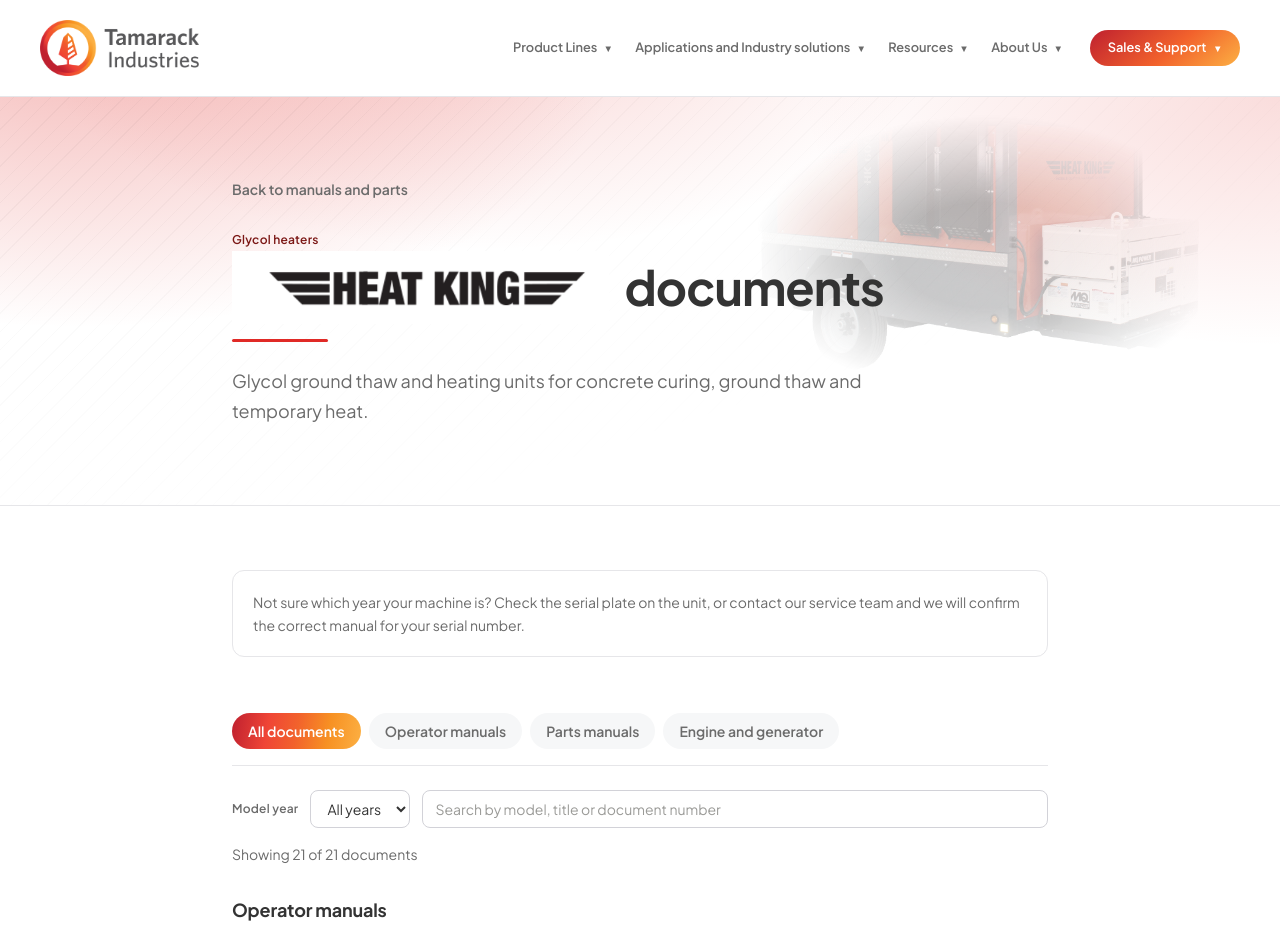
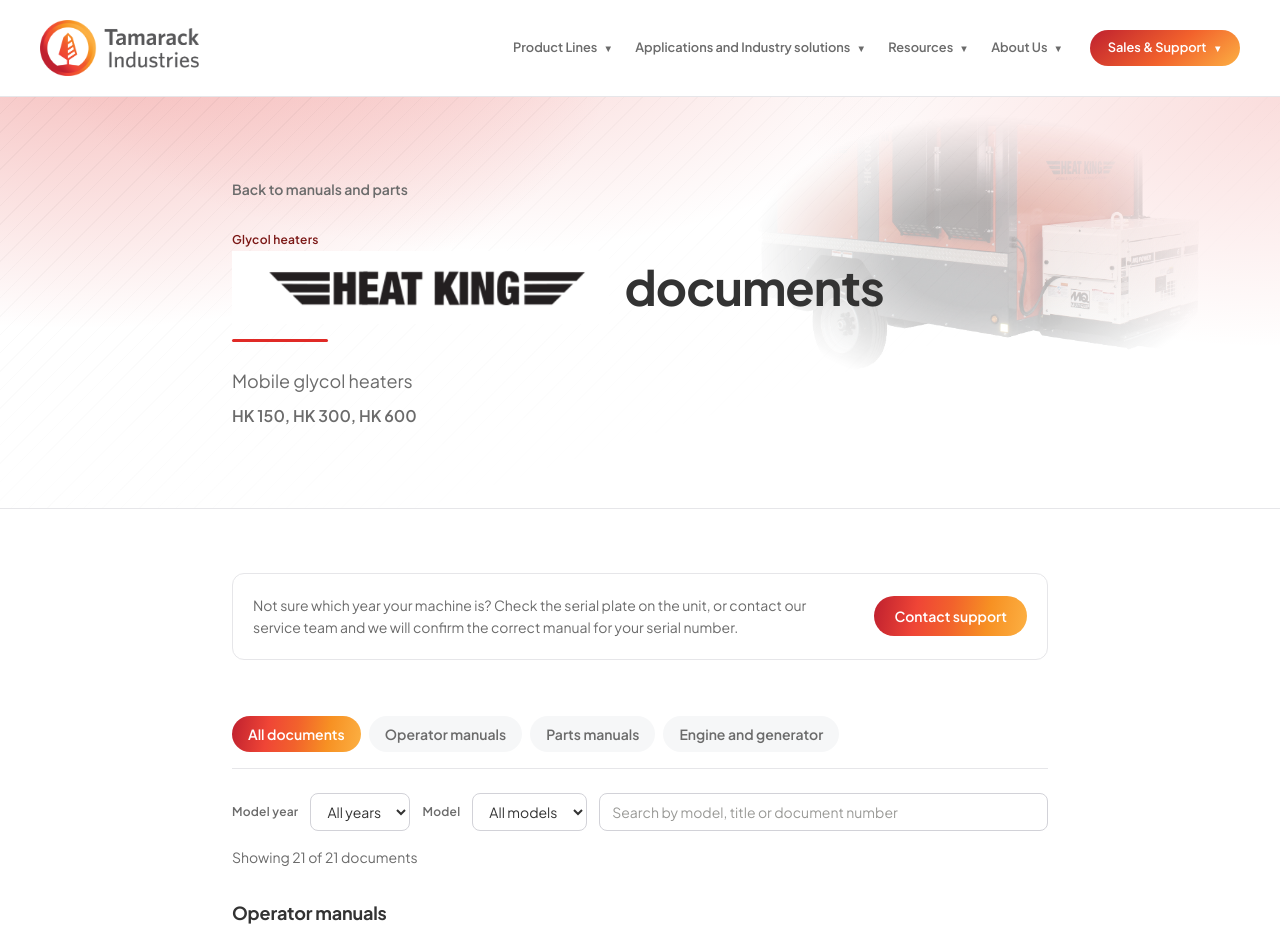
Before and after one commit to ryan-mckee-64/tamarack-website, a Next.js app: page /manuals/heat-king in a window 1280 px wide. Shown: the top 940 px of the page. Built offline with nearby package versions, Linux system fonts and the light colour scheme.

Commit message:
Updates to texts from sarah

```diff
--- a/app/manuals/[slug]/page.tsx
+++ b/app/manuals/[slug]/page.tsx
@@ -97,16 +97,27 @@
           <p className="mt-6 max-w-2xl text-lg leading-relaxed text-[color:var(--ink-dim)]">
             {product.summary}
           </p>
+          {product.modelsLabel && (
+            <p className="mt-2 text-base font-semibold text-[color:var(--ink-dim)]">
+              {product.modelsLabel}
+            </p>
+          )}
         </div>
       </section>
 
       <section className="mx-auto max-w-4xl px-6 py-16 md:px-10">
-        <div className="rounded-xl border border-[color:var(--line)] bg-[var(--surface)] p-5">
+        <div className="rounded-xl border border-[color:var(--line)] bg-[var(--surface)] p-5 sm:flex sm:items-center sm:justify-between sm:gap-6">
           <p className="text-sm leading-relaxed text-[color:var(--ink-dim)]">
             Not sure which year your machine is? Check the serial plate on the
             unit, or contact our service team and we will confirm the correct
             manual for your serial number.
           </p>
+          <Link
+            href="/contact/support"
+            className="brand-gradient mt-4 inline-block shrink-0 whitespace-nowrap rounded-full px-5 py-2.5 text-sm font-semibold text-white transition hover:opacity-90 sm:mt-0"
+          >
+            Contact support
+          </Link>
         </div>
 
         <div className="mt-14">
--- a/app/manuals/page.tsx
+++ b/app/manuals/page.tsx
@@ -5,9 +5,9 @@
 import LineName from "@/components/product/LineName";
 
 export const metadata: Metadata = {
-  title: "Manuals & Parts | Tamarack Industries",
+  title: "Operator and Parts Manuals | Tamarack Industries",
   description:
-    "Brochures, operator manuals and parts manuals for every Tamarack product line, organized by model year.",
+    "Operator manuals and parts manuals for every Tamarack product line. Select the product line, then filter for your model.",
 };
 
 // The manual pages borrow each line's colour from the Product Lines data
@@ -33,13 +33,12 @@
         <div className="relative z-10 mx-auto max-w-[1280px] px-6 py-20 md:px-10 md:py-24">
           <p className="tech-label text-[color:var(--ember)]">Support</p>
           <h1 className="font-display mt-3 text-4xl font-extrabold tracking-[-0.03em] text-[color:var(--ink)] sm:text-5xl">
-            Manuals &amp; Parts
+            Operator and Parts Manuals
           </h1>
           <hr className="brand-rule mt-6 w-24" />
           <p className="mt-6 max-w-2xl text-lg leading-relaxed text-[color:var(--ink-dim)]">
-            Brochures, operator manuals and parts manuals for every Tamarack
-            product line. Select your product, then filter by the model year of
-            your machine to see the documents that apply to it.
+            Select the product line, then filter for your model to find
+            operator and parts manuals.
           </p>
         </div>
       </section>
@@ -69,9 +68,16 @@
                   <span className="line-card-chip w-fit rounded-full px-3 py-1 text-[0.68rem] font-semibold">
                     {product.family}
                   </span>
-                  <p className="mt-3 flex-1 text-sm leading-relaxed text-[color:var(--ink-dim)]">
-                    {product.summary}
-                  </p>
+                  <div className="mt-3 flex-1">
+                    <p className="text-sm leading-relaxed text-[color:var(--ink-dim)]">
+                      {product.summary}
+                    </p>
+                    {product.modelsLabel && (
+                      <p className="mt-1.5 text-sm font-semibold text-[color:var(--ink-dim)]">
+                        {product.modelsLabel}
+                      </p>
+                    )}
+                  </div>
                   <p className="mt-5 text-sm text-[color:var(--ink-faint)]">
                     {counts.total}{" "}
                     {counts.total === 1 ? "document" : "documents"}
--- a/components/manuals/ManualLibrary.tsx
+++ b/components/manuals/ManualLibrary.tsx
@@ -48,12 +48,12 @@
       <div className="flex flex-col-reverse items-start justify-between gap-4 sm:flex-row sm:items-start">
         <div>
           <p className="font-semibold text-[color:var(--ink)]">
-            Generator questions go to Multiquip
+            Questions regarding Multiquip generators
           </p>
           <p className="mt-2 max-w-xl text-sm leading-relaxed text-[color:var(--ink-dim)]">
-            The generator sets in our units are built by Multiquip.
-            For technical support, parts or warranty on the generator itself,
-            their team can help you faster than we can.
+            We use Multiquip generators on our machines. For questions
+            regarding technical support, parts, or warranty for the generator,
+            reach out to Multiquip directly.
           </p>
         </div>
 
@@ -111,6 +111,7 @@
 export default function ManualLibrary({ docs }: { docs: ProductDocument[] }) {
   const [tab, setTab] = useState<TabKey>("all");
   const [year, setYear] = useState<string>("all");
+  const [model, setModel] = useState<string>("all");
   const [query, setQuery] = useState("");
 
   const allYears = useMemo(() => {
@@ -119,11 +120,26 @@
     return [...set].sort((a, b) => b - a);
   }, [docs]);
 
+  // Built from the documents themselves, so a model only appears once there
+  // is something to show for it. Numeric collation keeps HK 600 after HK 150
+  // rather than sorting them as plain strings.
+  const allModels = useMemo(() => {
+    const set = new Set<string>();
+    docs.forEach((d) => (d.models ?? []).forEach((m) => set.add(m)));
+    return [...set].sort((a, b) =>
+      a.localeCompare(b, "en", { numeric: true, sensitivity: "base" }),
+    );
+  }, [docs]);
+
   const filtered = useMemo(() => {
     const q = query.trim().toLowerCase();
     return docs.filter((d) => {
       if (tab !== "all" && d.category !== tab) return false;
       if (year !== "all" && !d.years.includes(Number(year))) return false;
+      // A document with no models covers the whole line — a generic manual or
+      // a generator set — so it stays visible whichever model is picked.
+      if (model !== "all" && d.models?.length && !d.models.includes(model))
+        return false;
       if (!q) return true;
       const haystack = [d.title, d.variant, d.documentNumber, d.revision]
         .filter(Boolean)
@@ -131,7 +147,7 @@
         .toLowerCase();
       return haystack.includes(q);
     });
-  }, [docs, tab, year, query]);
+  }, [docs, tab, year, model, query]);
 
   const grouped = useMemo(() => {
     return categoryOrder
@@ -142,7 +158,8 @@
       .filter((g) => g.items.length > 0);
   }, [filtered]);
 
-  const isFiltered = tab !== "all" || year !== "all" || query.trim() !== "";
+  const isFiltered =
+    tab !== "all" || year !== "all" || model !== "all" || query.trim() !== "";
 
   return (
     <div>
@@ -188,6 +205,30 @@
           </select>
         </div>
 
+        {allModels.length > 0 && (
+          <div className="flex items-center gap-3">
+            <label
+              htmlFor="model"
+              className="tech-label whitespace-nowrap text-[color:var(--ink-dim)]"
+            >
+              Model
+            </label>
+            <select
+              id="model"
+              value={model}
+              onChange={(e) => setModel(e.target.value)}
+              className="rounded-lg border border-[color:var(--line-strong)] bg-white px-3 py-2 text-sm text-[color:var(--ink)] outline-none focus:border-[color:var(--orange)]"
+            >
+              <option value="all">All models</option>
+              {allModels.map((m) => (
+                <option key={m} value={m}>
+                  {m}
+                </option>
+              ))}
+            </select>
+          </div>
+        )}
+
         <input
           type="search"
           value={query}
@@ -206,6 +247,7 @@
             onClick={() => {
               setTab("all");
               setYear("all");
+              setModel("all");
               setQuery("");
             }}
             className="text-sm font-semibold text-[color:var(--orange)] underline underline-offset-4"
@@ -221,8 +263,8 @@
             No documents match that selection
           </p>
           <p className="mt-2 text-sm text-[color:var(--ink-dim)]">
-            Try a different model year, or contact our service team and we will
-            locate the correct manual for your serial number.
+            Try a different model or model year, or contact our service team
+            and we will locate the correct manual for your serial number.
           </p>
         </div>
       ) : (
--- a/lib/manuals.ts
+++ b/lib/manuals.ts
@@ -6,6 +6,12 @@
   category: DocumentCategory;
   title: string;
   variant?: string;
+  /**
+   * Models this document covers, used by the model filter. Leave it off for
+   * anything that applies to the whole line — a generic manual or a generator
+   * set — so those stay visible whichever model is selected.
+   */
+  models?: string[];
   documentNumber?: string;
   revision?: string;
   years: number[];
@@ -18,6 +24,12 @@
   name: string;
   family: string;
   summary: string;
+  /**
+   * Model numbers shown under the summary, on both the manuals index card and
+   * the line's own manuals page. Optional — a line with no published model
+   * numbers just omits the line.
+   */
+  modelsLabel?: string;
   /**
    * Machine shot faded in behind the page header. Optional — a product
    * without one simply gets the plain white header.
@@ -75,8 +87,8 @@
     slug: "heat-king",
     name: "Heat King",
     family: "Glycol heaters",
-    summary:
-      "Glycol ground thaw and heating units for concrete curing, ground thaw and temporary heat.",
+    summary: "Mobile glycol heaters",
+    modelsLabel: "HK 150, HK 300, HK 600",
     heroImage: "/images/heat-king.png",
     heroTop: -17,
   },
@@ -84,8 +96,8 @@
     slug: "thawzall-xhr",
     name: "Thawzall XHR",
     family: "Flameless and glycol heat",
-    summary:
-      "Flameless air heaters and combination units built for enclosed and sensitive work areas.",
+    summary: "Flameless heaters and mobile glycol heaters",
+    modelsLabel: "TCH 250, XHR 700, XHR 475, E-XHR 100",
     heroImage: "/images/thawzall.png",
     heroTop: -17,
   },
@@ -93,8 +105,7 @@
     slug: "renegade",
     name: "Renegade",
     family: "Subcompact tractor loader backhoe",
-    summary:
-      "Subcompact tractor loader backhoe sized for tight access work and utility trenching.",
+    summary: "Subcompact tractor loader backhoes",
     heroImage: "/images/renegade.png",
     heroTop: -56,
   },
@@ -102,8 +113,8 @@
     slug: "mud-dog",
     name: "Mud Dog",
     family: "Concrete power buggy",
-    summary:
-      "Concrete power buggies for moving material across rough and confined job sites.",
+    summary: "Concrete buggies",
+    modelsLabel: "CB-1600, CB-1600E",
     heroImage: "/images/muddog.png",
     heroTop: -5,
   },
@@ -111,16 +122,14 @@
     slug: "yard-dog",
     name: "Yard Dog",
     family: "Trailer mover",
-    summary:
-      "Trailer movers for repositioning loaded trailers in yards and staging areas.",
+    summary: "Trailer movers",
     heroImage: "/images/yarddog.png",
   },
   {
     slug: "maverick",
     name: "Maverick",
     family: "Site sweeper",
-    summary:
-      "Site sweepers for dust control and surface cleanup on active job sites.",
+    summary: "Site sweepers",
     heroImage: "/images/maverick.png",
     heroTop: -56,
   },
@@ -149,6 +158,7 @@
     category: "operator",
     title: "Heat King operator manual",
     variant: "HK 150",
+    models: ["HK 150"],
     years: yearRange(2019, 2026),
     fileUrl: "/docs/heat-king/operator/HK150%20Manual%202019-Current.pdf",
   },
@@ -158,6 +168,7 @@
     category: "operator",
     title: "Heat King operator manual",
     variant: "HK 150, Wayne burner",
+    models: ["HK 150"],
     years: yearRange(2020, 2026),
     fileUrl: "/docs/heat-king/operator/HK150-Manual-2020-WAYNE-min.pdf",
   },
@@ -167,6 +178,7 @@
     category: "operator",
     title: "Heat King operator manual",
     variant: "HK 300B",
+    models: ["HK 300"],
     years: yearRange(2019, 2026),
     fileUrl: "/docs/heat-king/operator/HK300B%20Manual%202019-Current.pdf",
   },
@@ -176,6 +188,7 @@
     category: "operator",
     title: "Heat King operator manual",
     variant: "HK 600",
+    models: ["HK 600"],
     years: yearRange(2019, 2026),
     fileUrl: "/docs/heat-king/operator/HK600%20Manual%202019-Current.pdf",
   },
@@ -185,6 +198,7 @@
     category: "operator",
     title: "IDF 1000 operator manual",
     variant: "IDF 1000",
+    models: ["IDF 1000"],
     years: yearRange(2017, 2018),
     fileUrl: "/docs/heat-king/operator/IDF1000-Manual-2017-version-compressed.pdf",
   },
@@ -194,6 +208,7 @@
     category: "parts",
     title: "Heat King parts manual",
     variant: "HK 150, early models",
+    models: ["HK 150"],
     years: yearRange(2005, 2010),
     fileUrl: "/docs/heat-king/parts/HK150-Parts-Manual-Early-models.pdf",
   },
@@ -203,6 +218,7 @@
     category: "parts",
     title: "Heat King parts manual",
     variant: "HK 150",
+    models: ["HK 150"],
     years: yearRange(2011, 2014),
     fileUrl: "/docs/heat-king/parts/HK150-Parts-Manual-pre-2015.pdf",
   },
@@ -212,6 +228,7 @@
     category: "parts",
     title: "Heat King parts manual",
     variant: "HK 150",
+    models: ["HK 150"],
     years: yearRange(2015, 2020),
     fileUrl: "/docs/heat-king/parts/HK-150-Parts-Manual-Post-2015.pdf",
   },
@@ -221,6 +238,7 @@
     category: "parts",
     title: "Heat King parts manual",
     variant: "HK 150",
+    models: ["HK 150"],
     years: yearRange(2021, 2026),
     fileUrl: "/docs/heat-king/parts/HK150-PARTS-MANUAL-2021.pdf",
   },
@@ -230,6 +248,7 @@
     category: "parts",
     title: "Heat King parts manual",
     variant: "HK 300",
+    models: ["HK 300"],
     years: yearRange(2008, 2014),
     fileUrl: "/docs/heat-king/parts/HK300-Parts-Manual-pre-2015.pdf",
   },
@@ -239,6 +258,7 @@
     category: "parts",
     title: "Heat King parts manual",
     variant: "HK 300",
+    models: ["HK 300"],
     years: yearRange(2015, 2026),
     fileUrl: "/docs/heat-king/parts/HK-300-Parts-Manual-post-2015.pdf",
   },
@@ -248,6 +268,7 @@
     category: "parts",
     title: "Heat King parts manual",
     variant: "HK 300B",
+    models: ["HK 300"],
     years: yearRange(2019, 2026),
     fileUrl: "/docs/heat-king/parts/HK300B-PARTS-MANUAL-2019-compressed.pdf",
   },
@@ -257,6 +278,7 @@
     category: "parts",
     title: "Heat King parts manual",
     variant: "HK 500",
+    models: ["HK 500"],
     years: yearRange(2008, 2014),
     fileUrl: "/docs/heat-king/parts/HK-500-Parts-Manual-Pre-2015.pdf",
   },
@@ -266,6 +288,7 @@
     category: "parts",
     title: "Heat King parts manual",
     variant: "HK 500, dual axle units",
+    models: ["HK 500"],
     years: yearRange(2008, 2026),
     fileUrl: "/docs/heat-king/parts/HK500-Parts-Manual-for-dual-axle-units.pdf",
   },
@@ -275,6 +298,7 @@
     category: "parts",
     title: "Heat King parts manual",
     variant: "HK 600",
+    models: ["HK 600"],
     years: yearRange(2019, 2026),
     fileUrl: "/docs/heat-king/parts/HK600-Parts-Manual.pdf",
   },
@@ -284,6 +308,7 @@
     category: "parts",
     title: "IDF 1000 parts manual",
     variant: "IDF 1000",
+    models: ["IDF 1000"],
     years: yearRange(2017, 2018),
     fileUrl: "/docs/heat-king/parts/IDF1000-Parts-Manual-2017-2018.pdf",
   },
@@ -328,6 +353,7 @@
     productSlug: "mud-dog",
     category: "operator",
     title: "Concrete buggy operator manual",
+    models: ["CB-1600"],
     years: yearRange(2021, 2026),
     fileUrl: "/docs/mud-dog/operator/Buggy-June-2021-1.pdf",
   },
@@ -337,6 +363,7 @@
     category: "operator",
     title: "CB1600E electric buggy operator manual",
     variant: "CB1600E electric",
+    models: ["CB-1600E"],
     years: yearRange(2018, 2026),
     fileUrl: "/docs/mud-dog/operator/CB1600E%2BELECTRIC%2BBUGGY%2BMANUAL.pdf",
   },
@@ -346,6 +373,7 @@
     category: "parts",
     title: "CB1600E electric buggy parts manual",
     variant: "CB1600E electric",
+    models: ["CB-1600E"],
     years: yearRange(2018, 2026),
     fileUrl: "/docs/mud-dog/parts/CB1600E%2BELECTRIC%2BBUGGY%2BPARTS%2BMANUAL%2B.pdf",
   },
@@ -355,6 +383,7 @@
     category: "parts",
     title: "CB1600 concrete buggy parts manual",
     variant: "CB1600",
+    models: ["CB-1600"],
     years: yearRange(2021, 2026),
     fileUrl: "/docs/mud-dog/parts/RPLConcrete-Buggy-CB1600-OCT-21.pdf",
   },
@@ -364,6 +393,7 @@
     category: "operator",
     title: "TCH 250 and TCH 150 operator manual",
     variant: "TCH 250, TCH 150",
+    models: ["TCH 250", "TCH 150"],
     years: yearRange(2012, 2017),
     fileUrl: "/docs/thawzall-xhr/operator/TCH250-TCH150-Operators-Manual-Pre-2018.pdf",
   },
@@ -373,6 +403,7 @@
     category: "operator",
     title: "TCH 250 operator manual",
     variant: "TCH 250",
+    models: ["TCH 250"],
     years: yearRange(2018, 2026),
     fileUrl: "/docs/thawzall-xhr/operator/TCH-250-manual-2018.pdf",
   },
@@ -382,6 +413,7 @@
     category: "operator",
     title: "TCH 250 operator manual, Carel controls",
     variant: "TCH 250, Carel controls",
+    models: ["TCH 250"],
     years: yearRange(2018, 2026),
     fileUrl: "/docs/thawzall-xhr/operator/TCH-250-Operators-Manual-With-Carel-Controls.pdf",
   },
@@ -391,6 +423,7 @@
     category: "operator",
     title: "TCH 250 operator manual, Schneider controls",
     variant: "TCH 250, Schneider controls",
+    models: ["TCH 250"],
     years: yearRange(2018, 2026),
     fileUrl: "/docs/thawzall-xhr/operator/TCH-250-Operators-Manual-With-Schneider-Controls.pdf",
   },
@@ -400,6 +433,7 @@
     category: "operator",
     title: "H150 and H250 operator manual",
     variant: "H150, H250",
+    models: ["H150", "H250"],
     years: yearRange(2015, 2026),
     fileUrl: "/docs/thawzall-xhr/operator/H150-H250-Operators-Manual.pdf",
   },
@@ -409,6 +443,7 @@
     category: "operator",
     title: "H750 operator manual",
     variant: "H750",
+    models: ["H750"],
     years: yearRange(2015, 2026),
     fileUrl: "/docs/thawzall-xhr/operator/H750-Operators-Manual-.pdf",
   },
@@ -418,6 +453,7 @@
     category: "operator",
     title: "E-XHR operator manual",
     variant: "E-XHR",
+    models: ["E-XHR"],
     years: yearRange(2018, 2026),
     fileUrl: "/docs/thawzall-xhr/operator/E-XHR-Operators-Manual-1-1.pdf",
   },
@@ -427,6 +463,7 @@
     category: "operator",
     title: "XHR 750 operator manual",
     variant: "XHR 750",
+    models: ["XHR 750"],
     revision: "V2",
     years: yearRange(2018, 2026),
     fileUrl: "/docs/thawzall-xhr/operator/XHR750-manual-2018-V2.pdf",
@@ -437,6 +474,7 @@
     category: "operator",
     title: "XHR 700 operator manual",
     variant: "XHR 700",
+    models: ["XHR 700"],
     years: yearRange(2019, 2026),
     fileUrl: "/docs/thawzall-xhr/operator/XHR700-2019-MANUAL.pdf",
   },
@@ -455,6 +493,7 @@
     category: "parts",
     title: "TCH 250 parts manual",
     variant: "TCH 250",
+    models: ["TCH 250"],
     revision: "R3",
     years: yearRange(2018, 2026),
     fileUrl: "/docs/thawzall-xhr/parts/TCH250-R3-Parts-Manual-compressed.pdf",
@@ -465,6 +504,7 @@
     category: "parts",
     title: "E-XHR parts manual",
     variant: "E-XHR",
+    models: ["E-XHR"],
     years: yearRange(2018, 2026),
     fileUrl: "/docs/thawzall-xhr/parts/E-XHR-PARTS-MANUAL.pdf",
   },
@@ -474,6 +514,7 @@
     category: "parts",
     title: "XHR 750 parts manual",
     variant: "XHR 750",
+    models: ["XHR 750"],
     years: yearRange(2018, 2026),
     fileUrl: "/docs/thawzall-xhr/parts/XHR750-Parts-Manual.pdf",
   },
```
Also changed, not shown: public/images/thawzall.png. Lines whose indentation alone changed are shown as unchanged.
